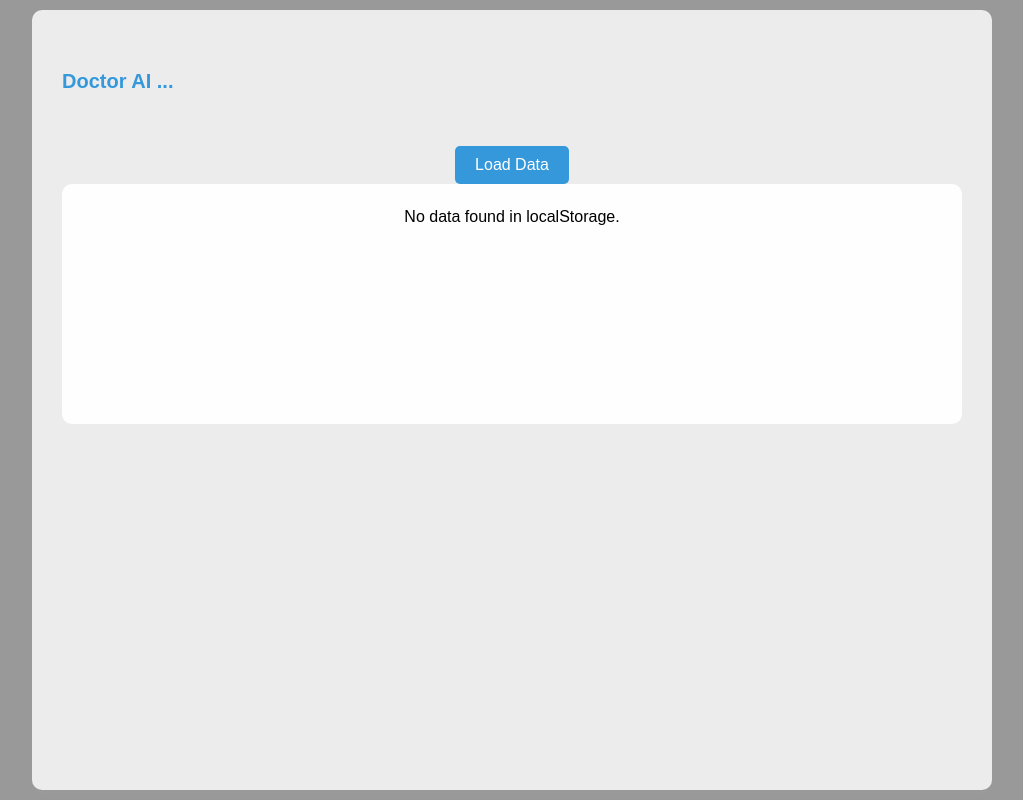
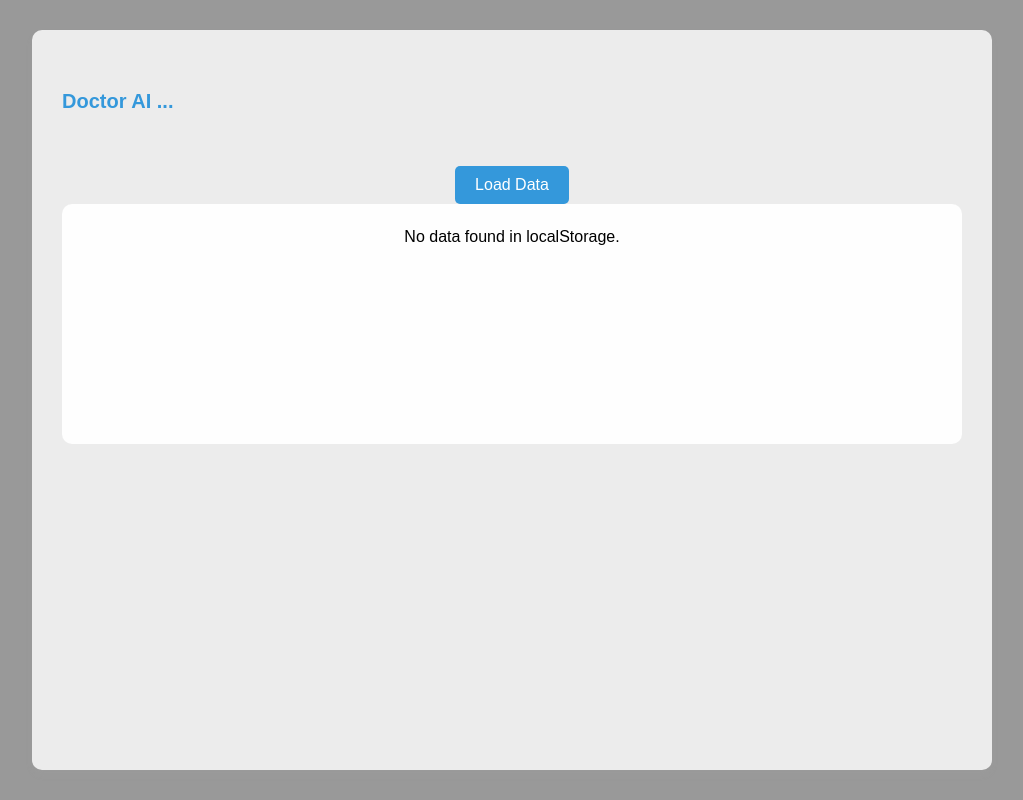
Before and after one commit to mahmoud1zidan111/Doctor-AI, a plain HTML site: page Response-AI.html in a window 1280 px wide. Shown: the whole page, without its empty margins (128-1151 px from the left). Drawn offline with nearby package versions, Linux system fonts and the light colour scheme.

Commit message:
style rspones

```diff
--- a/css/respons.css
+++ b/css/respons.css
@@ -20,8 +20,8 @@ body {
   padding: 30px;
   box-shadow: 0 5px 6px rgba(170, 170, 170, 0.1);
   width: 100%;
-  height: 100%;
-  max-height: 90vh;
+  height: 94%;
+  max-height: 85vh;
   max-width: 900px;
   margin: 20px;
 }
```
